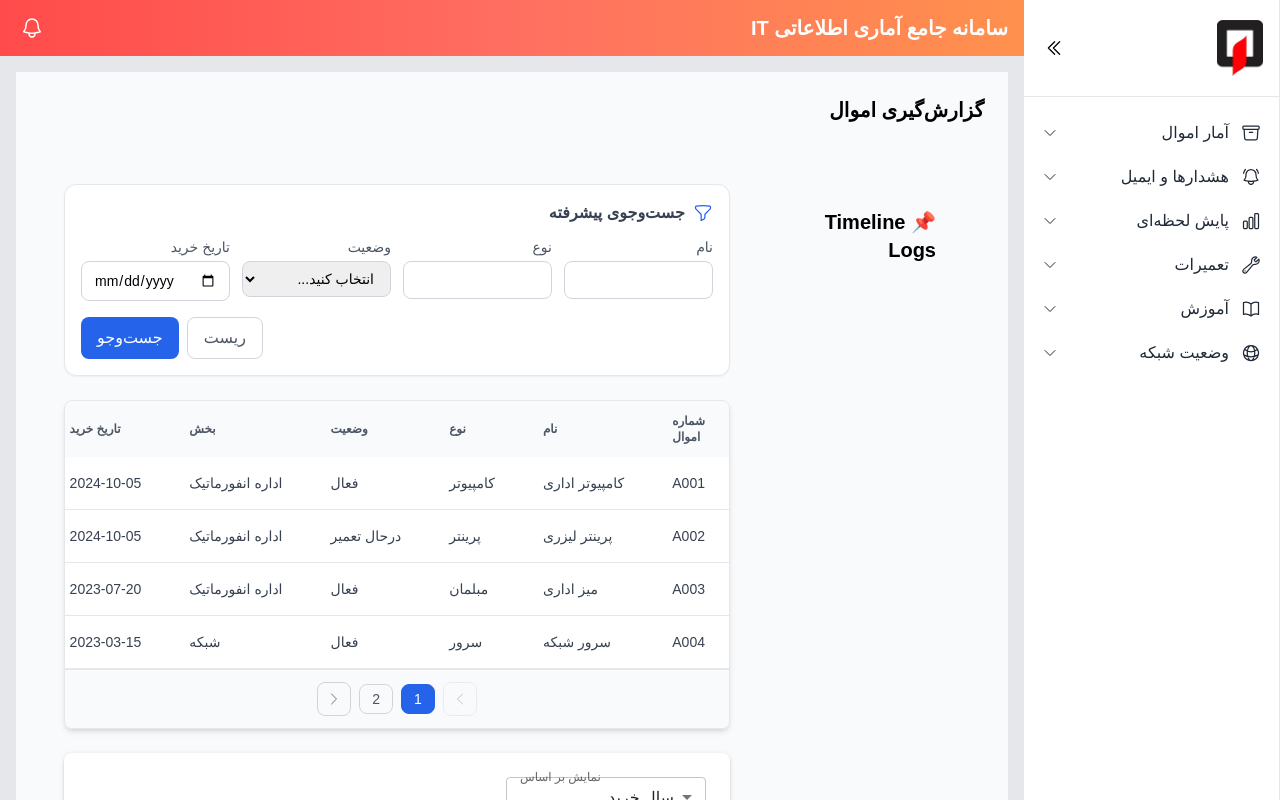
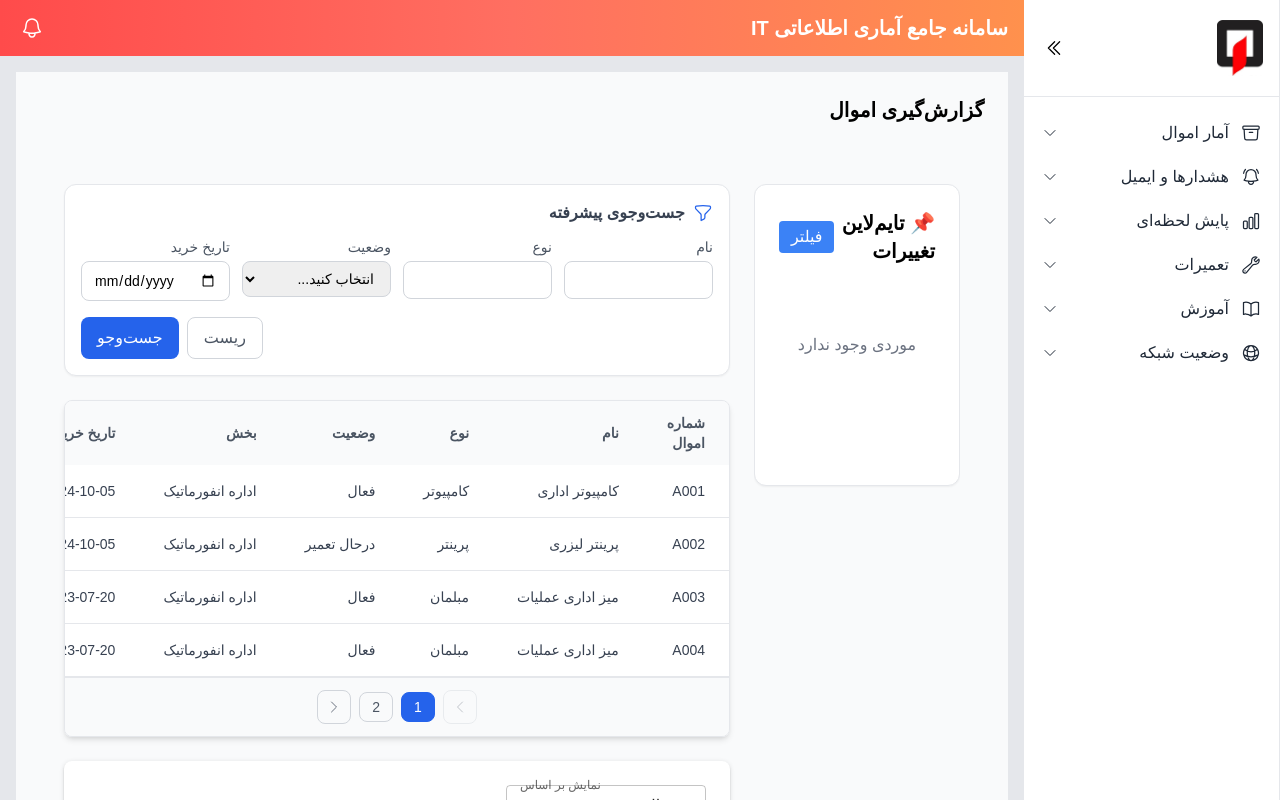
Before and after one commit to matindadkhah/itpro, a React (Vite) app: page /property/report in a window 1280 px wide. Shown: the top 800 px of the page. Built offline with nearby package versions, Linux system fonts and the light colour scheme; a web font is replaced by a local one.

Commit message:
time line has been updated

```diff
--- a/package.json
+++ b/package.json
@@ -17,7 +17,9 @@
     "@mui/material": "^7.3.4",
     "@mui/x-charts": "^8.14.0",
     "downloadjs": "^1.4.7",
+    "framer-motion": "^12.23.24",
     "html-to-image": "^1.11.13",
+    "jalaali-js": "^1.2.8",
     "leaflet": "^1.9.4",
     "preline": "^3.2.3",
     "react": "^19.1.1",
@@ -25,9 +27,11 @@
     "react-date-object": "^2.1.9",
     "react-dom": "^19.1.1",
     "react-leaflet": "^5.0.0",
+    "react-modern-calendar-datepicker": "^3.1.6",
     "react-multi-date-picker": "^4.5.2",
     "react-router-dom": "^6.30.1",
     "react-toastify": "^11.0.5",
+    "react-transition-group": "^4.4.5",
     "recharts": "^3.2.1",
     "shabnam-font": "^5.0.0",
     "vazirmatn": "^33.0.3"
--- a/src/components/CustomTable/CustomTable.jsx
+++ b/src/components/CustomTable/CustomTable.jsx
@@ -58,10 +58,10 @@ const CustomTable = ({
     <div className="relative overflow-x-auto shadow-md sm:rounded-lg border border-gray-200 bg-white">
       <table className="w-full text-sm text-left text-gray-700">
         {/* Header */}
-        <thead className="text-xs uppercase bg-gray-50 text-gray-600">
+        <thead className="text-sm uppercase bg-gray-50 text-gray-600">
           <tr>
             {columns.map((col) => (
-              <th key={col.key} scope="col" className="px-6 py-3">
+              <th key={col.key} scope="col" className="px-6 py-3 text-right">
                 {col.label}
               </th>
             ))}
@@ -91,7 +91,7 @@ const CustomTable = ({
                 className="bg-white border-b hover:bg-gray-50 transition"
               >
                 {columns.map((col) => (
-                  <td key={col.key} className="px-6 py-4 whitespace-nowrap">
+                  <td key={col.key} className="px-6 py-4 whitespace-nowrap text-right">
                     {row[col.key]}
                   </td>
                 ))}
--- a/src/components/TimelineLogger/TimelineLogger.jsx
+++ b/src/components/TimelineLogger/TimelineLogger.jsx
@@ -1,4 +1,9 @@
 import React, { useState, useEffect, useRef } from "react";
+import DatePicker from "react-multi-date-picker";
+import persian from "react-date-object/calendars/persian";
+import persian_fa from "react-date-object/locales/persian_fa";
+import { motion, AnimatePresence } from "framer-motion";
+import { InformationCircleIcon } from "@heroicons/react/24/outline";
 
 // --- Hook لاگ‌گیری تغییرات ---
 function useChangeLogger(obj) {
@@ -6,71 +11,150 @@ function useChangeLogger(obj) {
   const prevObjRef = useRef(obj);
 
   useEffect(() => {
-    const interval = setInterval(() => {
     const prevObj = prevObjRef.current;
-      const newObj = obj;
 
-      const added = newObj.filter(
-        (item) => !prevObj.some((prev) => prev.id === item.id)
+    const added = obj.filter((item) => !prevObj.some((p) => p.id === item.id));
+    const removed = prevObj.filter((item) => !obj.some((p) => p.id === item.id));
+    const updated = obj.filter((item) => {
+      const prevItem = prevObj.find((p) => p.id === item.id);
+      return (
+        prevItem &&
+        (prevItem.name !== item.name ||
+          prevItem.status !== item.status ||
+          prevItem.owner !== item.owner)
       );
-      const removed = prevObj.filter(
-        (item) => !newObj.some((curr) => curr.id === item.id)
-      );
-      const updated = newObj.filter((item) => {
-        const prevItem = prevObj.find((p) => p.id === item.id);
-        return prevItem && JSON.stringify(prevItem) !== JSON.stringify(item);
     });
 
-      const now = new Date().toLocaleTimeString([], {
-        hour: "2-digit",
-        minute: "2-digit",
-      });
+    if (added.length || removed.length || updated.length) {
+      const now = new Date();
+      const time = now.toLocaleTimeString("fa-IR", { hour: "2-digit", minute: "2-digit" });
+      const date = new Intl.DateTimeFormat("fa-IR", {
+        weekday: "long",
+        year: "numeric",
+        month: "long",
+        day: "numeric",
+      }).format(now);
 
       const newLogs = [
-        ...added.map((item) => ({ type: "Added", item, time: now })),
-        ...removed.map((item) => ({ type: "Removed", item, time: now })),
-        ...updated.map((item) => ({ type: "Updated", item, time: now })),
+        ...added.map((item) => ({ type: "Added", item, time, date, createdAt: now })),
+        ...removed.map((item) => ({ type: "Removed", item, time, date, createdAt: now })),
+        ...updated.map((item) => ({ type: "Updated", item, time, date, createdAt: now })),
       ];
 
-      if (newLogs.length > 0) {
-        setLogs((prevLogs) => [...newLogs, ...prevLogs]);
+      setLogs((prev) => [...newLogs, ...prev].slice(0, 200));
     }
 
-      prevObjRef.current = [...newObj];
-    }, 5000);
-
-    return () => clearInterval(interval);
+    prevObjRef.current = [...obj];
   }, [obj]);
 
   return logs;
 }
 
-// --- کامپوننت تایم‌لاین ---
+// --- کامپوننت TimelineLogger ---
 export function TimelineLogger({ data }) {
   const logs = useChangeLogger(data);
   const [showAll, setShowAll] = useState(false);
+  const [filterModalOpen, setFilterModalOpen] = useState(false);
+  const [filters, setFilters] = useState({ owner: "", status: "", selectedDate: null });
+  const [threeLogsHeight, setThreeLogsHeight] = useState(0);
+  const [contentHeight, setContentHeight] = useState(0);
 
-  // فقط ۳ تا لاگ آخر
-  const visibleLogs = showAll ? logs : logs.slice(0, 3);
+  const listRef = useRef(null);
+  const contentRef = useRef(null);
+
+  const handleFilterChange = (e) => {
+    setFilters({ ...filters, [e.target.name]: e.target.value });
+  };
+
+  // --- اعمال فیلتر ---
+  const filteredLogs = logs.filter((log) => {
+    const matchesOwner = filters.owner ? log.item.owner.includes(filters.owner) : true;
+    const matchesStatus = filters.status ? log.item.status === filters.status : true;
+
+    if (!filters.selectedDate) return matchesOwner && matchesStatus;
+
+    const selectedDate = filters.selectedDate.toDate();
+    selectedDate.setHours(0, 0, 0, 0);
+
+    const logDate = new Date(log.createdAt);
+    logDate.setHours(0, 0, 0, 0);
+
+    return matchesOwner && matchesStatus && logDate.getTime() === selectedDate.getTime();
+  });
+
+  // --- محاسبه ارتفاع سه لاگ و کل محتوا ---
+  useEffect(() => {
+    if (contentRef.current) {
+      const children = Array.from(contentRef.current.children);
+      const firstThree = children.slice(0, 3);
+
+      const threeHeight = firstThree.reduce((acc, el) => {
+        const style = getComputedStyle(el);
+        const marginBottom = parseFloat(style.marginBottom);
+        return acc + el.offsetHeight + marginBottom;
+      }, 0);
+
+      const fullHeight = children.reduce((acc, el) => {
+        const style = getComputedStyle(el);
+        const marginBottom = parseFloat(style.marginBottom);
+        return acc + el.offsetHeight + marginBottom;
+      }, 0);
+
+      setThreeLogsHeight(threeHeight);
+      setContentHeight(fullHeight);
+    }
+  }, [filteredLogs, showAll]);
+
+  // انیمیشن Motion
+  const logVariants = {
+    hidden: { opacity: 0, y: -10 },
+    visible: { opacity: 1, y: 0 },
+    exit: { opacity: 0, y: -10 },
+  };
 
   return (
-    <div className="p-6 max-w-3xl mx-auto">
-      <h2 className="text-xl font-bold mb-4">📌 Timeline Logs</h2>
-
-      <div className={`overflow-hidden transition-all duration-500 ease-in-out ${showAll ? "max-h-[1000px] opacity-100" : "max-h-[400px] opacity-90"
-        }`}>
-        {visibleLogs.map((log, index) => (
-          <div className="flex gap-x-3" key={index}>
-            {/* Left Content */}
-            <div className="min-w-14 text-end">
-              <span className="text-xs text-gray-500">{log.time}</span>
+    <div className="p-6 max-w-3xl mx-auto bg-white border border-gray-200 shadow-sm rounded-xl">
+      <div className="flex justify-between items-center mb-4">
+        <h2 className="text-xl font-bold">📌 تایم‌لاین تغییرات</h2>
+        <button
+          className="px-3 py-1 bg-blue-500 text-white rounded"
+          onClick={() => setFilterModalOpen(true)}
+        >
+          فیلتر
+        </button>
       </div>
 
-            {/* Icon */}
+      <div
+        className={`transition-all duration-500 ease-in-out ${showAll ? "overflow-y-auto" : "overflow-hidden"}`}
+        style={{ maxHeight: showAll ? `${contentHeight}px` : `${threeLogsHeight}px` }}
+        ref={contentRef}
+      >
+        <div ref={listRef} className="pt-7 pb-20">
+          {filteredLogs.length === 0 && (
+            <p className="text-center text-gray-500 py-6">موردی وجود ندارد</p>
+          )}
+
+          <AnimatePresence>
+            {filteredLogs.map((log) => (
+              <motion.div
+                key={`${log.type}-${log.item.id}`}
+                variants={logVariants}
+                initial="hidden"
+                animate="visible"
+                exit="exit"
+                transition={{ duration: 0.3 }}
+                className="flex gap-x-3 relative group mb-4 log-item"
+              >
+                <div className="min-w-32 text-end">
+                  <span className="block text-xs text-gray-500">{log.date}</span>
+                  <span className="block text-xs text-gray-400">{log.time}</span>
+                </div>
+
                 <div className="relative last:after:hidden after:absolute after:top-7 after:bottom-0 after:start-3.5 after:w-px after:-translate-x-[0.5px] after:bg-gray-200">
                   <div className="relative z-10 size-7 flex justify-center items-center">
                     <div
-                  className={`size-2 rounded-full ${log.type === "Added"
+                      className={`size-2 rounded-full ${
+                        log.type === "Added"
                           ? "bg-green-500"
                           : log.type === "Removed"
                           ? "bg-red-500"
@@ -80,31 +164,82 @@ export function TimelineLogger({ data }) {
                   </div>
                 </div>
 
-            {/* Right Content */}
-            <div className="grow pt-0.5 pb-8">
+                <div className="grow pt-0.5 pb-8 relative">
                   <h3 className="flex gap-x-1.5 font-semibold text-gray-800">
-                {log.type === "Added" && "➕ Added"}
-                {log.type === "Removed" && "❌ Removed"}
-                {log.type === "Updated" && "✏️ Updated"} – {log.item.name}
+                    {log.type === "Added" && "➕ اضافه شد"}
+                    {log.type === "Removed" && "❌ حذف شد"}
+                    {log.type === "Updated" && "✏️ به‌روزرسانی"} – {log.item.name}
                   </h3>
                   <p className="mt-1 text-sm text-gray-600">
-                <span className="font-medium">Owner:</span> {log.item.owner} |{" "}
-                <span className="font-medium">Status:</span> {log.item.status}
+                    <span className="font-medium">مالک:</span> {log.item.owner} |{" "}
+                    <span className="font-medium">وضعیت:</span> {log.item.status}
                   </p>
+
+                  {/* Tooltip icon */}
+                  <div className="absolute bottom-0 left-0 cursor-pointer group">
+                    <InformationCircleIcon className="w-5 h-5 text-gray-400 hover:text-gray-700" />
+                    <div className="absolute bottom-full left-1/2 translate-x-1/2 mb-2 hidden group-hover:block bg-gray-700 text-white text-xs p-2 rounded shadow-lg whitespace-nowrap z-50">
+                      <div>شناسه: {log.item.id}</div>
+                      <div>نوع: {log.item.type}</div>
+                      <div>دپارتمان: {log.item.department}</div>
+                      <div>تاریخ خرید: {log.item.purchaseDate}</div>
                     </div>
                   </div>
+                </div>
+              </motion.div>
             ))}
+          </AnimatePresence>
+        </div>
       </div>
 
-      {/* دکمه نمایش همه / بستن */}
-      {logs.length > 3 && (
-        <div className="text-center mt-2">
+
+
+      {/* --- Modal فیلتر --- */}
+      {filterModalOpen && (
+        <div className="fixed inset-0 bg-black bg-opacity-30 flex items-center justify-center z-50">
+          <div className="bg-white p-6 rounded-lg w-full max-w-md shadow-lg relative">
+            <h2 className="text-lg font-bold mb-4">فیلتر لاگ‌ها</h2>
+            <div className="flex flex-col gap-3">
+              <input
+                type="text"
+                name="owner"
+                placeholder="مالک"
+                value={filters.owner}
+                onChange={handleFilterChange}
+                className="border p-2 rounded"
+              />
+              <select
+                name="status"
+                value={filters.status}
+                onChange={handleFilterChange}
+                className="border p-2 rounded"
+              >
+                <option value="">همه وضعیت‌ها</option>
+                <option value="فعال">فعال</option>
+                <option value="درحال تعمیر">درحال تعمیر</option>
+                <option value="از رده خارج">از رده خارج</option>
+              </select>
+
+              <DatePicker
+                value={filters.selectedDate}
+                onChange={(date) => setFilters((f) => ({ ...f, selectedDate: date }))}
+                calendar={persian}
+                locale={persian_fa}
+                placeholder="روز موردنظر"
+                inputClass="border p-2 rounded"
+                format="YYYY/MM/DD"
+              />
+            </div>
+
+            <div className="mt-4 flex justify-end gap-2">
               <button
-            className="px-3 py-1 text-sm rounded-lg bg-gray-100 hover:bg-gray-200 text-gray-700"
-            onClick={() => setShowAll(!showAll)}
+                className="px-4 py-2 bg-gray-300 rounded"
+                onClick={() => setFilterModalOpen(false)}
               >
-            {showAll ? "مخفی کردن لاگ‌ها" : `نمایش همه (${logs.length})`}
+                بستن
               </button>
+            </div>
+          </div>
         </div>
       )}
     </div>
--- a/src/pages/Property/PropertyReportPage.jsx
+++ b/src/pages/Property/PropertyReportPage.jsx
@@ -10,12 +10,32 @@ import { TimelineLogger } from "../../components/TimelineLogger/TimelineLogger";
 const mockAssets = [
   { id: "A001", name: "کامپیوتر اداری", type: "کامپیوتر", status: "فعال", department: "اداره انفورماتیک", purchaseDate: "2024-10-05", owner: "علی رضایی" },
   { id: "A002", name: "پرینتر لیزری", type: "پرینتر", status: "درحال تعمیر", department: "اداره انفورماتیک", purchaseDate: "2024-10-05", owner: "مریم احمدی" },
-  { id: "A003", name: "میز اداری", type: "مبلمان", status: "فعال", department: "اداره انفورماتیک", purchaseDate: "2023-07-20", owner: "حمید رضایی" },
-  { id: "A004", name: "سرور شبکه", type: "سرور", status: "فعال", department: "شبکه", purchaseDate: "2023-03-15", owner: "حسین کریمی" },
-  { id: "A005", name: "روتر", type: "شبکه", status: "درحال تعمیر", department: "شبکه", purchaseDate: "2024-05-20", owner: "مریم احمدی" },
-  { id: "A006", name: "روتر", type: "شبکه", status: "فعال", department: "شبکه", purchaseDate: "2024-05-20", owner: "مریم" },
-  { id: "A007", name: "سوییچ", type: "شبکه", status: "فعال", department: "شبکه", purchaseDate: "2024-05-20", owner: "متین" },
-  { id: "A008", name: "سوییچ", type: "شبکه", status: "فعال", department: "شبکه", purchaseDate: "2024-05-20", owner: "متین" },
+  { id: "A003", name: "میز اداری عملیات", type: "مبلمان", status: "فعال", department: "اداره انفورماتیک", purchaseDate: "2023-07-20", owner: "حمید رضایی" },
+    { id: "A004", name: "میز اداری عملیات", type: "مبلمان", status: "فعال", department: "اداره انفورماتیک", purchaseDate: "2023-07-20", owner: "حمید رضایی" },
+        { id: "A004", name: "میز اداری عملیات", type: "مبلمان", status: "فعال", department: "اداره انفورماتیک", purchaseDate: "2023-07-20", owner: "حمید رضایی" },
+
+
+
+
+
+
+
+
+
+
+
+
+
+
+
+
+
+
+
+
+
+
+
 
 
 
```
Also changed, not shown: 1 other file (tests, documents, lock files or other folders). Lines whose indentation alone changed are shown as unchanged.
